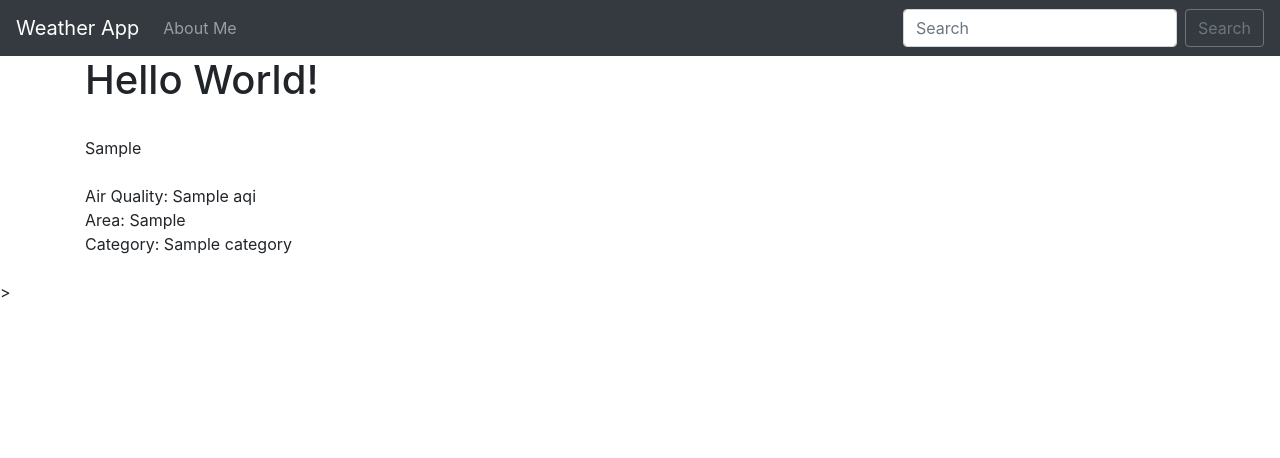
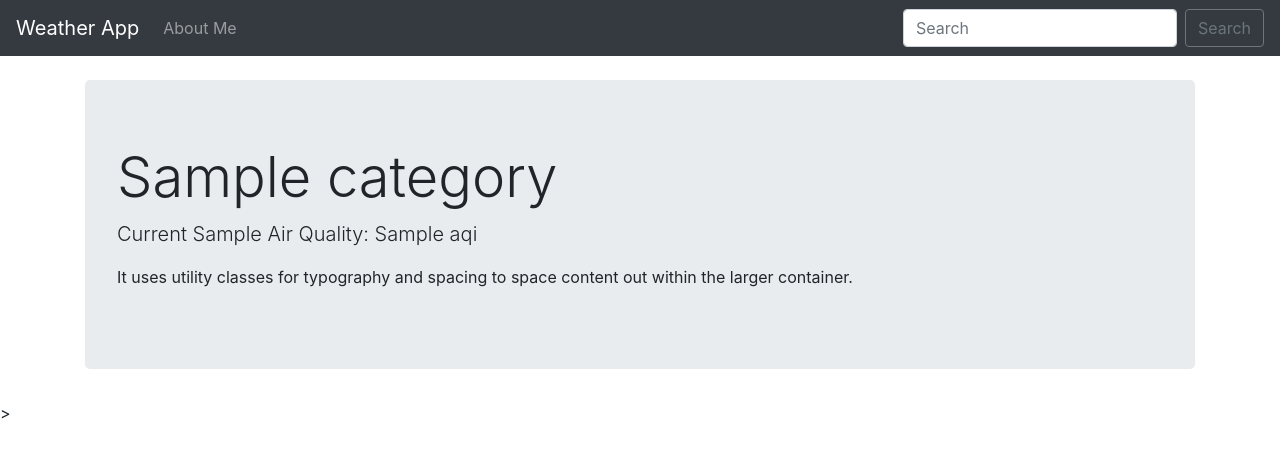
Before and after one commit to Nerdshh/djangoweather, a Django app: template lookup/templates/home.html in a window 1280 px wide. Shown: the top 458 px of the page. Run offline with Django 3.2, Linux system fonts and the light colour scheme; the template is opened without the code that fills it: most values are stand-ins (such as "Sample title", 1, 10 or a date in 2020); parts of the project's set-up code (start-up, migrations or seed data) failed here and were passed over; some libraries are stand-ins or nearby versions.

Commit message:
added JumboTron

```diff
--- a/lookup/templates/home.html
+++ b/lookup/templates/home.html
@@ -2,13 +2,20 @@
 
 {% block content %}
 
-<h1>Hello World!</h1>
 <br/>
 
-{{ api.0 }}<br/><br/>
+{% if api %}
 
-Air Quality: {{ api.0.AQI }}<br/>
-Area: {{ api.0.ReportingArea }}<br/>
-Category: {{ api.0.Category.Name }}<br/><br/>
+	{% if api == "Error..." %}
+		There was an error, please try again...
+	{% else %}
+		<div class="jumbotron">
+  			<h1 class="display-4">{{ api.0.Category.Name }}</h1>
+  			<p class="lead">Current {{ api.0.ReportingArea }} Air Quality: {{ api.0.AQI }}</p>
+  			<p>It uses utility classes for typography and spacing to space content out within the larger container.</p>
+		</div>
+	{% endif %}
+
+{% endif %}
 
 {% endblock %}
```
